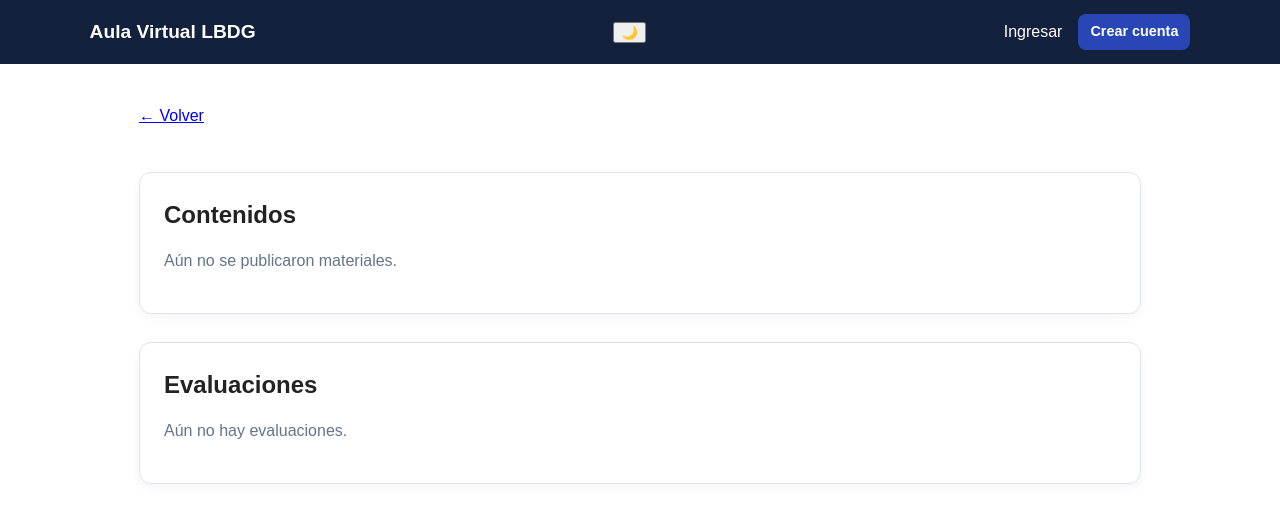
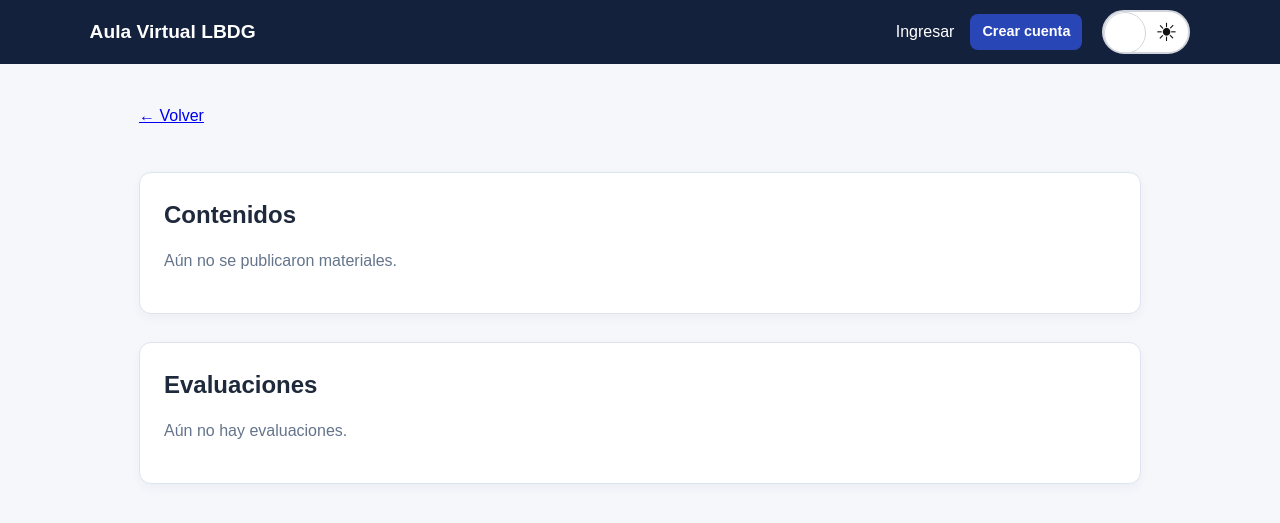
Before and after one commit to MirkoJ68/AulaVirtual, a Python web app: template templates/cursos/detalle.html in a window 1280 px wide. Shown: the top 523 px of the page. Run offline with Jinja, Linux system fonts and the light colour scheme; the template is opened without the code that fills it, so the values that code supplies are empty.

Commit message:
parte del modo oscuro

```diff
--- a/statics/css/style.css
+++ b/statics/css/style.css
@@ -1,44 +1,76 @@
 :root {
     --azul: #2946b6;
     --oscuro: #14213d;
+
+    /* MODO CLARO */
     --fondo: #f5f7fb;
     --texto: #1e293b;
     --borde: #dde3f0;
+    --tarjeta: #ffffff;
+    --texto-secundario: #64748b;
+    --input: #ffffff;
+    --input-borde: #bdc8df;
+    --respuesta: #f8fafc;
 }
+
 * {
     box-sizing: border-box;
 }
+
 body {
     margin: 0;
     background: var(--fondo);
     color: var(--texto);
     font-family: Arial, sans-serif;
     line-height: 1.5;
-  background-color: var(--bg-color);
-  color: var(--text-color);
 
+    transition:
+        background-color 0.3s ease,
+        color 0.3s ease;
 }
+
+
+/* =====================================================
+   MODO OSCURO
+   ===================================================== */
+
 body.dark-mode {
-    --bg-color: #121212;
-    --text-color: #ffffff;
-    --card-color: #1e1e1e;
-    --border-color: #333333;
+    --fondo: #0f172a;
+    --texto: #e5e7eb;
+    --borde: #334155;
+    --tarjeta: #1e293b;
+    --texto-secundario: #94a3b8;
+    --input: #172033;
+    --input-borde: #475569;
+    --respuesta: #172033;
 }
+
+
+/* =====================================================
+   BARRA DE NAVEGACIÓN
+   ===================================================== */
+
 .barra {
     min-height: 64px;
     background: var(--oscuro);
+
     display: flex;
     align-items: center;
-  justify-content: space-between;
+
     padding: 0 7%;
     gap: 20px;
 }
+.nav-enlaces {
+    margin-left: auto;
+}
+
 .marca {
     color: #fff;
     font-size: 1.2rem;
     font-weight: bold;
     text-decoration: none;
 }
+
 .nav-enlaces,
 .acciones,
 .subtitulo,
@@ -47,248 +79,712 @@ body.dark-mode {
     align-items: center;
     gap: 16px;
 }
+
 .nav-enlaces a {
     color: #fff;
     text-decoration: none;
 }
+
+.nav-enlaces a:hover {
+    opacity: 0.8;
+}
+
 .usuario {
     color: #c7d2fe;
 }
+
+
+/* =====================================================
+   CONTENEDOR
+   ===================================================== */
+
 .contenedor {
     max-width: 1050px;
     margin: auto;
     padding: 40px 24px;
 }
+
+
+/* =====================================================
+   HERO
+   ===================================================== */
+
 .hero {
     padding: 70px 8%;
-  background: linear-gradient(115deg, #172554, #394fd1);
+
+    background: linear-gradient(
+        115deg,
+        #172554,
+        #394fd1
+    );
+
     border-radius: 18px;
     color: #fff;
+
     box-shadow: 0 12px 35px #19265c33;
 }
+
 .hero h1 {
     font-size: clamp(2rem, 5vw, 3.8rem);
     line-height: 1.05;
     margin: 8px 0;
 }
+
 .hero p:not(.etiqueta) {
     font-size: 1.1rem;
     max-width: 680px;
 }
+
 .etiqueta {
     text-transform: uppercase;
     letter-spacing: 0.12em;
+
     font-size: 0.78rem;
     font-weight: bold;
+
     color: #7184ff;
 }
+
 .hero .etiqueta {
     color: #bfdbfe;
 }
+
+
+/* =====================================================
+   BOTONES
+   ===================================================== */
+
 .boton {
     background: var(--azul);
     color: #fff;
+
     border: 0;
     border-radius: 8px;
+
     padding: 10px 16px;
+
     display: inline-block;
+
     text-decoration: none;
     font-weight: bold;
+
     cursor: pointer;
+
+    transition: 0.2s ease;
 }
+
+.boton:hover {
+    filter: brightness(0.9);
+}
+
 .hero .boton {
     background: #fff;
     color: var(--azul);
+
     margin-top: 14px;
 }
+
 .boton-chico {
     padding: 7px 12px;
     font-size: 0.9rem;
 }
+
 .boton-secundario {
     background: #64748b;
 }
+
 .peligro {
     background: #b91c1c;
 }
+
+
+/* =====================================================
+   GRILLA
+   ===================================================== */
+
 .grilla {
     display: grid;
-  grid-template-columns: repeat(auto-fit, minmax(230px, 1fr));
+
+    grid-template-columns:
+        repeat(auto-fit, minmax(230px, 1fr));
+
     gap: 20px;
+
     margin-top: 28px;
 }
+
+
+/* =====================================================
+   TARJETAS / SECCIONES / FORMULARIOS
+   ===================================================== */
+
 .tarjeta,
 .seccion,
 .formulario {
-  background: #fff;
+    background: var(--tarjeta);
+
     border: 1px solid var(--borde);
     border-radius: 12px;
+
     padding: 24px;
+
     box-shadow: 0 4px 12px #1725540a;
+
+    transition:
+        background-color 0.3s ease,
+        border-color 0.3s ease,
+        color 0.3s ease;
 }
+
 .tarjeta h2 {
     margin-top: 0;
 }
+
+
+/* =====================================================
+   ENLACES
+   ===================================================== */
+
 .enlace-tarjeta,
 .curso a,
 .fila a,
 .entrega a,
 .formulario > a {
     color: var(--azul);
+
     font-weight: bold;
     text-decoration: none;
 }
+
+body.dark-mode .enlace-tarjeta,
+body.dark-mode .curso a,
+body.dark-mode .fila a,
+body.dark-mode .entrega a,
+body.dark-mode .formulario > a {
+    color: #93c5fd;
+}
+
 .enlace-tarjeta {
     display: inline-block;
     margin-top: 8px;
 }
+
+
+/* =====================================================
+   TÍTULOS
+   ===================================================== */
+
 .titulo-pagina {
     justify-content: space-between;
     margin-bottom: 25px;
 }
+
 .titulo-pagina h1 {
     margin: 2px 0;
 }
+
 .seccion {
     margin-top: 28px;
 }
+
 .subtitulo {
     justify-content: space-between;
     margin-bottom: 14px;
 }
+
 .subtitulo h2 {
     margin: 0;
 }
+
+
+/* =====================================================
+   FILAS
+   ===================================================== */
+
 .fila {
     display: flex;
+
     justify-content: space-between;
     align-items: center;
+
     gap: 20px;
+
     padding: 16px 0;
+
     border-top: 1px solid var(--borde);
 }
+
 .fila:first-of-type {
     border-top: 0;
 }
+
 .fila strong,
 .fila span {
     display: block;
 }
+
 .fila span,
 .ayuda {
-  color: #64748b;
+    color: var(--texto-secundario);
     font-size: 0.9rem;
 }
+
+
+/* =====================================================
+   BOTONES DENTRO DE FILAS
+   ===================================================== */
+
 .fila .boton,
 .boton-material {
     color: #fff !important;
     background: var(--azul);
 }
+
 .fila .boton:hover,
 .boton-material:hover {
     background: #1e3696;
     color: #fff !important;
 }
+
+
+/* =====================================================
+   ENTREGAS
+   ===================================================== */
+
 .entrega {
     margin: 0 0 0 20px;
+
     padding: 10px 0 10px 16px;
+
     border-left: 3px solid #c7d2fe;
+
     display: flex;
     justify-content: space-between;
 }
+
+body.dark-mode .entrega {
+    border-left-color: #4f6dcc;
+}
+
+
+/* =====================================================
+   FORMULARIOS
+   ===================================================== */
+
 .formulario {
     max-width: 650px;
     margin: auto;
 }
+
 .formulario h1 {
     margin-top: 0;
 }
+
 form label {
     display: block;
+
     font-weight: bold;
+
     margin: 16px 0;
 }
+
+
+/* =====================================================
+   INPUTS
+   ===================================================== */
+
 input,
-textarea {
+textarea,
+select {
     display: block;
+
     width: 100%;
-  border: 1px solid #bdc8df;
+
+    border: 1px solid var(--input-borde);
     border-radius: 7px;
+
     padding: 10px;
     margin-top: 6px;
+
     font: inherit;
+
+    background: var(--input);
+    color: var(--texto);
+
+    transition:
+        background-color 0.3s ease,
+        border-color 0.3s ease,
+        color 0.3s ease;
 }
+
+input:focus,
+textarea:focus,
+select:focus {
+    outline: 2px solid #2946b6;
+    outline-offset: 1px;
+}
+
+input::placeholder,
+textarea::placeholder {
+    color: var(--texto-secundario);
+}
+
 .formulario form .boton {
     margin-top: 8px;
 }
+
+
+/* =====================================================
+   ERRORES
+   ===================================================== */
+
 .error-campo {
     display: block;
+
     color: #b91c1c;
+
     font-weight: normal;
+
     margin-top: 5px;
 }
+
+
+/* =====================================================
+   ALERTAS
+   ===================================================== */
+
 .alerta {
     border-radius: 8px;
+
     padding: 12px 16px;
+
     margin-bottom: 20px;
 }
+
 .exito {
     background: #dcfce7;
     color: #166534;
 }
+
 .error {
     background: #fee2e2;
     color: #991b1b;
 }
+
 .info {
     background: #e0f2fe;
     color: #075985;
 }
+
+
+/* ALERTAS EN MODO OSCURO */
+
+body.dark-mode .exito {
+    background: #14532d;
+    color: #bbf7d0;
+}
+
+body.dark-mode .error {
+    background: #7f1d1d;
+    color: #fecaca;
+}
+
+body.dark-mode .info {
+    background: #164e63;
+    color: #bae6fd;
+}
+
+
+/* =====================================================
+   OTROS
+   ===================================================== */
+
 .vacio {
-  color: #64748b;
+    color: var(--texto-secundario);
 }
+
 .enlace {
     background: transparent;
+
     border: 0;
+
     cursor: pointer;
+
     font: inherit;
 }
+
 .peligro-texto {
     color: #b91c1c;
 }
+
+body.dark-mode .peligro-texto {
+    color: #fca5a5;
+}
+
 .respuesta {
     white-space: pre-wrap;
-  background: #f8fafc;
+
+    background: var(--respuesta);
+
     border-left: 4px solid var(--azul);
+
     padding: 14px;
+
     margin: 18px 0;
+
+    transition:
+        background-color 0.3s ease,
+        color 0.3s ease;
 }
+
+
+/* =====================================================
+   TABLAS
+   ===================================================== */
+
+table {
+    width: 100%;
+
+    border-collapse: collapse;
+
+    background: var(--tarjeta);
+
+    color: var(--texto);
+}
+
+th,
+td {
+    padding: 12px;
+
+    border-bottom: 1px solid var(--borde);
+
+    text-align: left;
+}
+
+th {
+    background: var(--fondo);
+}
+
+
+/* =====================================================
+   BOTÓN MODO CLARO / OSCURO
+   ===================================================== */
+
+.theme-toggle {
+    position: relative;
+
+    width: 88px;
+    height: 44px;
+
+    padding: 0;
+
+    border: 2px solid #d1d5db;
+    border-radius: 999px;
+
+    background: #ffffff;
+
+    cursor: pointer;
+
+    display: flex;
+    align-items: center;
+
+    overflow: hidden;
+
+    flex-shrink: 0;
+
+    transition:
+        background-color 0.3s ease,
+        border-color 0.3s ease;
+}
+
+
+/* CÍRCULO */
+
+.theme-toggle::before {
+    content: "";
+
+    position: absolute;
+
+    width: 40px;
+    height: 40px;
+
+    top: 0;
+    left: 0;
+
+    border-radius: 50%;
+
+    background: #ffffff;
+
+    border: 1px solid #d1d5db;
+
+    z-index: 1;
+
+    transition:
+        transform 0.3s ease,
+        background-color 0.3s ease;
+}
+
+
+/* ICONOS */
+
+.theme-icon {
+    position: absolute;
+
+    width: 40px;
+    height: 40px;
+
+    display: flex;
+
+    align-items: center;
+    justify-content: center;
+
+    z-index: 2;
+
+    font-size: 25px;
+
+    line-height: 1;
+
+    transition:
+        opacity 0.25s ease,
+        transform 0.3s ease;
+}
+
+
+/* SOL */
+
+.theme-icon.sun {
+    right: 2px;
+
+    color: #111111;
+
+    opacity: 1;
+
+    transform: rotate(0deg);
+}
+
+
+/* LUNA */
+
+.theme-icon.moon {
+    left: 2px;
+
+    color: #111111;
+
+    opacity: 0;
+
+    transform: rotate(-30deg);
+}
+
+
+/* =====================================================
+   MODO OSCURO DEL BOTÓN
+   ===================================================== */
+
+body.dark-mode .theme-toggle {
+    background: #000000;
+
+    border-color: #000000;
+}
+
+
+/* CÍRCULO SE MUEVE */
+
+body.dark-mode .theme-toggle::before {
+    transform: translateX(44px);
+
+    background: #ffffff;
+
+    border-color: #ffffff;
+}
+
+
+/* SOL DESAPARECE */
+
+body.dark-mode .theme-icon.sun {
+    opacity: 0;
+
+    transform: rotate(30deg);
+}
+
+
+/* LUNA APARECE */
+
+body.dark-mode .theme-icon.moon {
+    opacity: 1;
+
+    color: #111111;
+
+    transform: rotate(0deg);
+}
+
+
+/* =====================================================
+   POSICIÓN DEL BOTÓN
+   ===================================================== */
+
+.barra .acciones {
+    display: flex;
+
+    align-items: center;
+
+    gap: 16px;
+
+    margin-left: auto;
+}
+
+
+/* =====================================================
+   RESPONSIVE
+   ===================================================== */
+
 @media (max-width: 620px) {
+
     .barra,
     .titulo-pagina,
     .fila {
         align-items: flex-start;
+
         flex-direction: column;
     }
+
     .barra {
         padding: 14px 7%;
     }
+
     .nav-enlaces {
         flex-wrap: wrap;
     }
+
     .contenedor {
         padding: 24px 16px;
     }
+
     .hero {
         padding: 48px 24px;
     }
+
     .acciones {
         flex-wrap: wrap;
     }
+
+    .theme-toggle {
+        width: 82px;
+        height: 42px;
     }
-:root {
-    --bg-color: #ffffff;
-    --text-color: #222222;
-    --card-color: #f5f5f5;
-    --border-color: #dddddd;
+
+    .theme-toggle::before {
+        width: 38px;
+        height: 38px;
     }
+
+    .theme-icon {
+        width: 38px;
+        height: 38px;
+
+        font-size: 23px;
+    }
+
+    body.dark-mode .theme-toggle::before {
+        transform: translateX(40px);
+    }
+}
--- a/templates/base.html
+++ b/templates/base.html
@@ -12,8 +12,8 @@
   <body>
     <nav class="barra">
       <a class="marca" href="{{ url_for('index') }}">Aula Virtual LBDG</a>
-      <button id="theme-toggle" type="button">🌙</button>
-      <div class="nav-enlaces">
+
+    <div class="nav-enlaces">
         {% if current_user.is_authenticated %}<a href="{{ url_for('cursos') }}"
           >Mis cursos</a
         ><span class="usuario">{{ current_user.nombre }}</span
@@ -24,6 +24,9 @@
           >Crear cuenta</a
         >{% endif %}
       </div>
+      <button id="theme-toggle" class="theme-toggle" type="button" aria-label="Cambiar modo">
+    <span class="theme-icon sun">☀</span>
+    <span class="theme-icon moon">☾</span></button>
     </nav>
     <main class="contenedor">
       {% with mensajes = get_flashed_messages(with_categories=true) %}{% for
```
Lines whose indentation alone changed are shown as unchanged.
